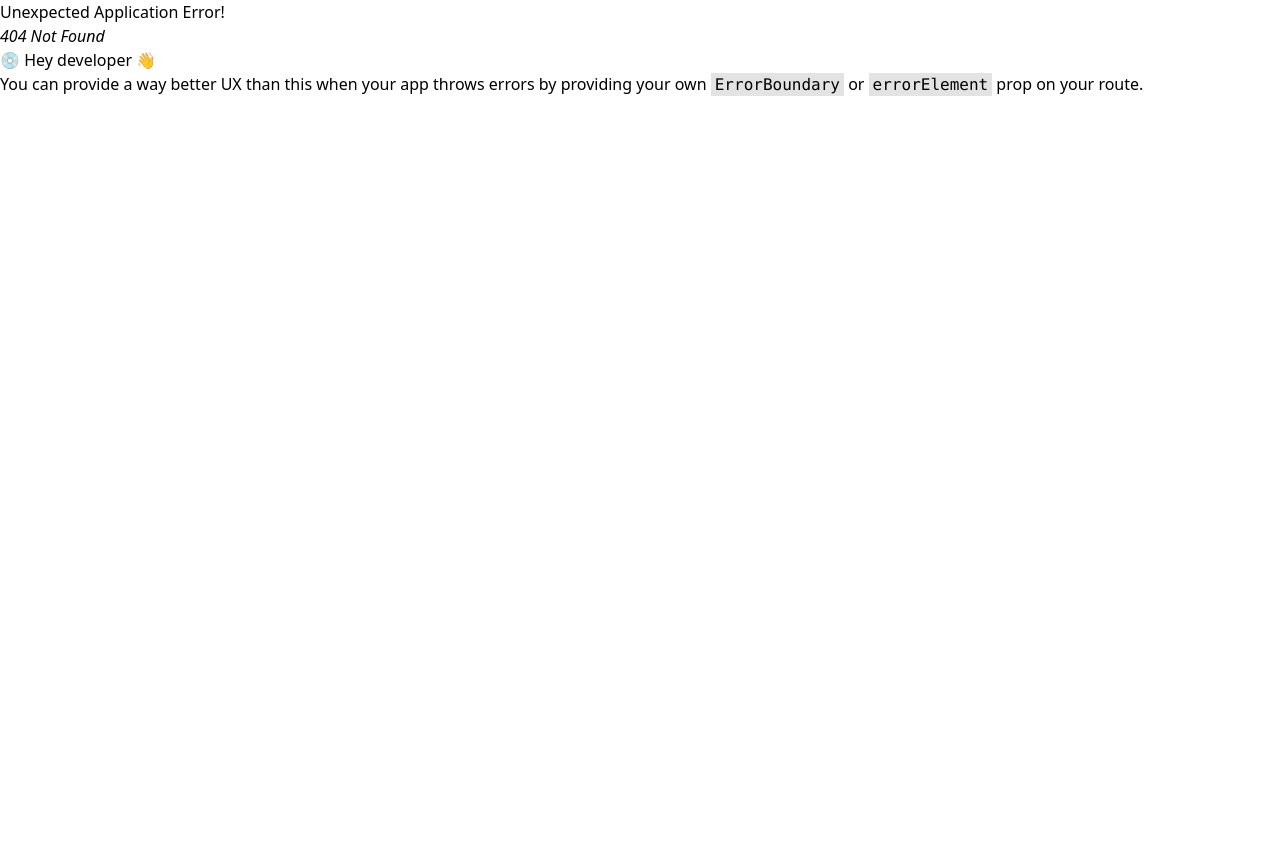
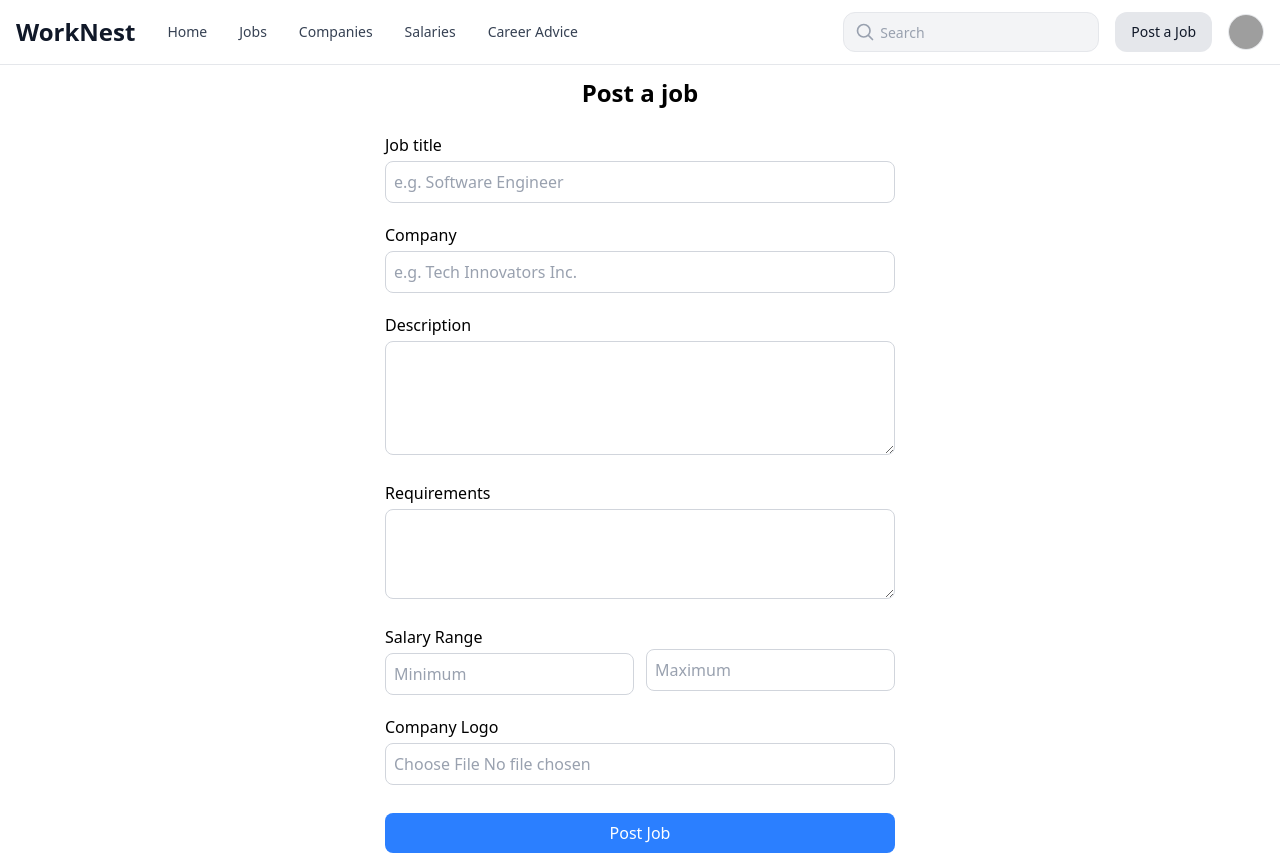
Before and after one commit to kavinduhasakelum/Job-listing-website, a React (Vite) app in the folder Frontend/: page /postjob in a window 1280 px wide. Before the commit this address had no page. Before the commit the page ends 800 px from the top, so only its background shows below. Built offline with nearby package versions, Linux system fonts and the light colour scheme; grey boxes are pictures that could not be loaded.

Commit message:
Add job post form page

```diff
--- a/Frontend/src/App.jsx
+++ b/Frontend/src/App.jsx
@@ -5,6 +5,7 @@ import Root from "./pages/Root";
 import JobView from "./pages/JobView";
 import SearchJob from "./pages/SearchJob";
 import RegisterLogin from "./pages/RegisterLogin";
+import JobPostForm from "./pages/JobPostForm";
 
 const router = createBrowserRouter([
   {
@@ -27,6 +28,10 @@ const router = createBrowserRouter([
         path: "register",
         element: <RegisterLogin />,
       },
+      {
+        path:"postjob",
+        element:<JobPostForm />
+      }
     ],
   },
 ]);
--- /dev/null
+++ b/Frontend/src/pages/JobPostForm.jsx
@@ -0,0 +1,106 @@
+import React from "react";
+
+function JobPostForm() {
+  return (
+    <div className="flex justify-center items-center min-h-screen">
+      <div className="flex flex-col justify-center items-center max-w-lg w-full mx-6">
+      <h1 className="text-2xl font-bold mb-6">Post a job</h1>
+      <form className="flex flex-col gap-5  justify-center">
+        <div>
+          <label htmlFor="title" className="block font-medium mb-1">
+            Job title
+          </label>
+          <input
+            type="text"
+            id="title"
+            name="title"
+            placeholder="e.g. Software Engineer"
+            className="w-full border border-gray-300 rounded-lg p-2 placeholder-gray-400"
+            required
+          />
+        </div>
+        <div>
+          <label htmlFor="company" className="block font-medium mb-1">
+            Company
+          </label>
+          <input
+            type="text"
+            id="company"
+            name="company"
+            placeholder="e.g. Tech Innovators Inc."
+            className="w-full border border-gray-300 rounded-lg p-2 placeholder-gray-400"
+            required
+          />
+        </div>
+        <div>
+          <label htmlFor="description" className="block font-medium mb-1">
+            Description
+          </label>
+          <textarea
+            id="description"
+            name="description"
+            rows={4}
+            className="w-full border border-gray-300 rounded-lg p-2 placeholder-gray-400"
+            required
+          />
+        </div>
+        <div>
+          <label htmlFor="requirements" className="block font-medium mb-1">
+            Requirements
+          </label>
+          <textarea
+            id="requirements"
+            name="requirements"
+            rows={3}
+            className="w-full border border-gray-300 rounded-lg p-2 placeholder-gray-400"
+            required
+          />
+        </div>
+        <div className="flex gap-3">
+          <div className="flex-1">
+            <label htmlFor="salaryMin" className="block font-medium mb-1">
+              Salary Range
+            </label>
+            <input
+              type="number"
+              id="salaryMin"
+              name="salaryMin"
+              placeholder="Minimum"
+              className="w-full border border-gray-300 rounded-lg p-2 placeholder-gray-400"
+            />
+          </div>
+          <div className="flex-1 mt-6">
+            <input
+              type="number"
+              id="salaryMax"
+              name="salaryMax"
+              placeholder="Maximum"
+              className="w-full border border-gray-300 rounded-lg p-2 placeholder-gray-400"
+            />
+          </div>
+        </div>
+        <div>
+          <label htmlFor="logo" className="block font-medium mb-1">
+            Company Logo
+          </label>
+          <input
+            type="file"
+            id="logo"
+            name="logo"
+            className="w-full border border-gray-300 rounded-lg p-2 text-gray-400"
+            accept="image/*"
+          />
+        </div>
+        <button
+          type="submit"
+          className=" bg-blue-500 text-white rounded-lg px-4 py-2 mt-2 hover:bg-blue-600"
+        >
+          Post Job
+        </button>
+      </form>
+      </div>
+  </div>
+  );
+}
+
+export default JobPostForm;
```
